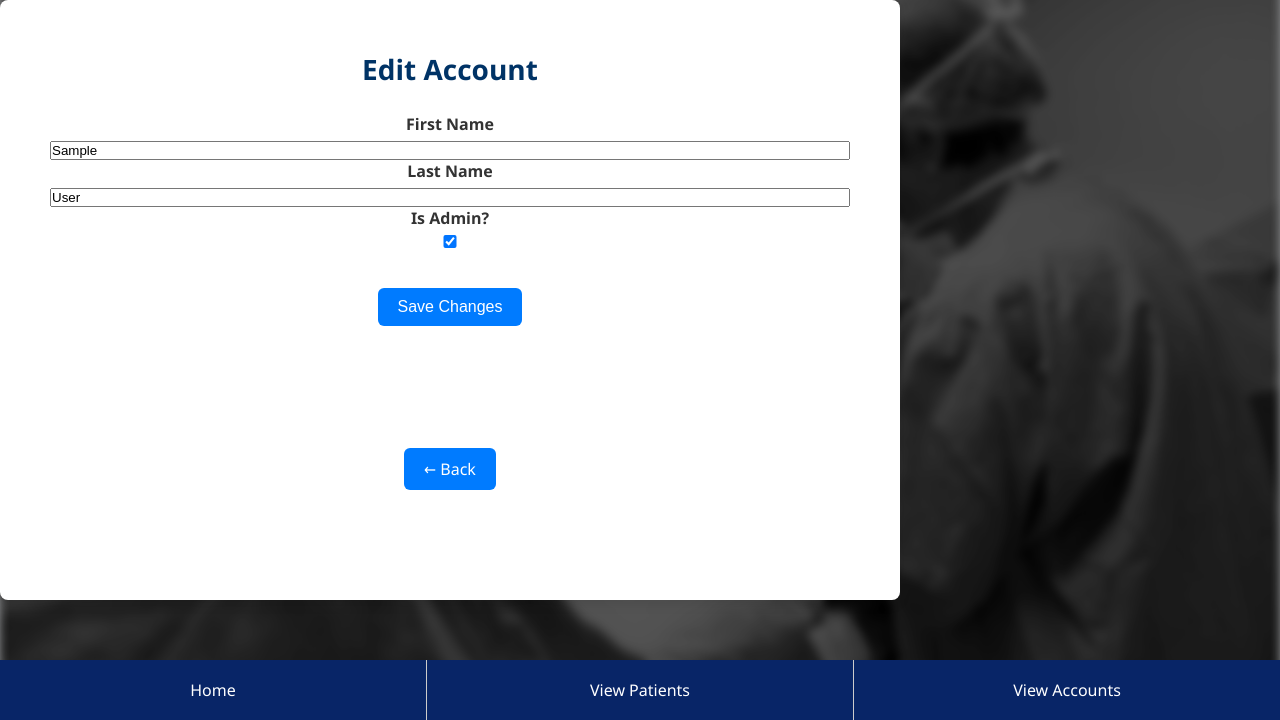
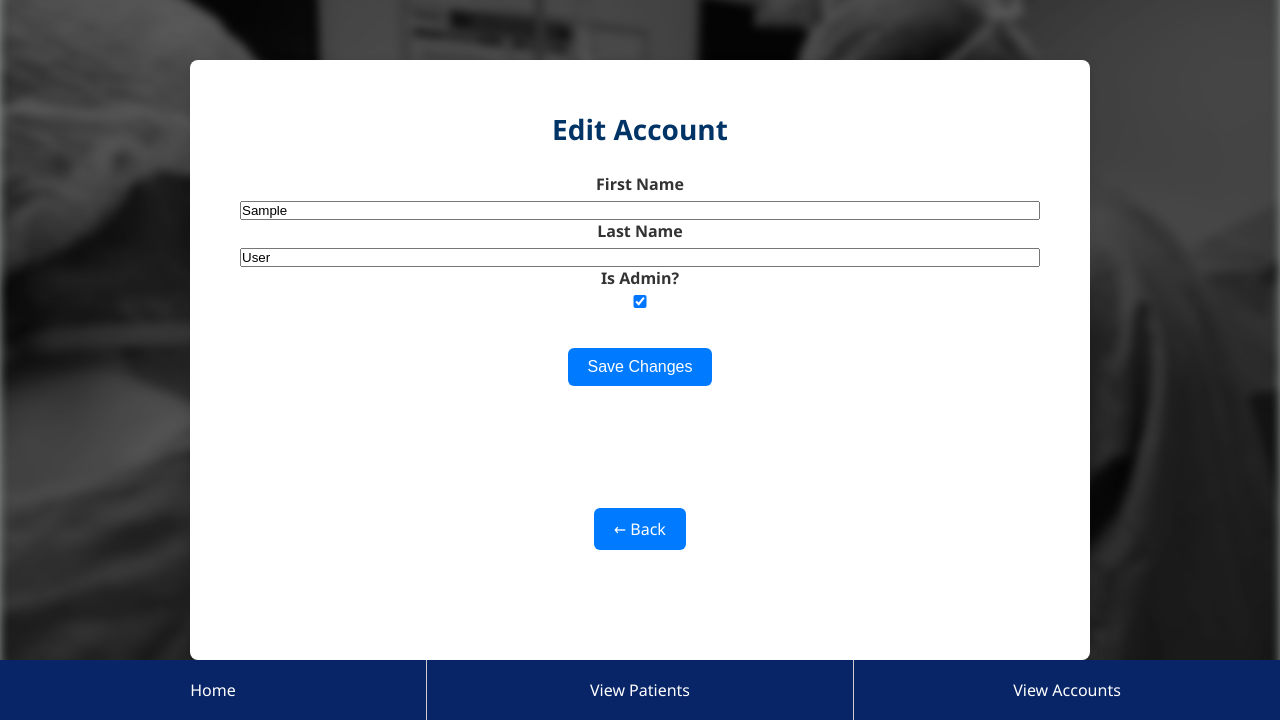
Before and after one commit to offmitch/patient-details, a PHP site: page /Admin/edit_user.php?user_id=1 in a window 1280 px wide. Shown: the part 80-800 px from the top of the page. Run offline with PHP 8.4, Linux system fonts and the light colour scheme; tables that the repository leaves empty or names only in its code hold one stand-in row (values such as "Sample post"); data that the repository does not hold is empty.

Commit message:
margin sizes

```diff
--- a/Admin/edit_user.php
+++ b/Admin/edit_user.php
@@ -37,7 +37,7 @@ $user = $stmt->fetch();
 </head>
 <body>
 <?php include("../Include/header.php"); ?>
-<div class="container">
+<div class="container" style="margin:auto">
     <h2>Edit Account</h2>
     <form method="POST">
         <div class="info-group">
--- a/Admin/reset_password.php
+++ b/Admin/reset_password.php
@@ -32,7 +32,7 @@ if ($_SERVER["REQUEST_METHOD"] === "POST") {
 </head>
 <body>
 <?php include("../Include/header.php"); ?>
-<div class="container">
+<div class="container" style="margin: auto">
     <h2>Reset Password</h2>
     <form method="POST">
         <div class="info-group">
--- a/Student/patient_details.php
+++ b/Student/patient_details.php
@@ -55,7 +55,7 @@ if (!$patient) {
 </head>
 <body>
 
-<div class="container">
+<div class="container" style="margin: auto">
     <h2>Patient Details</h2>
 
     <div class="info-section">
--- a/signup.php
+++ b/signup.php
@@ -63,6 +63,9 @@ if ($_SERVER["REQUEST_METHOD"] === "POST") {
             <p>Already have an account?
               <a href="login.php" style="color:yellow; text-decoration:underline">Login</a>
             </p>
+            <p>
+
+            </p>
 
           </div>
 
```
